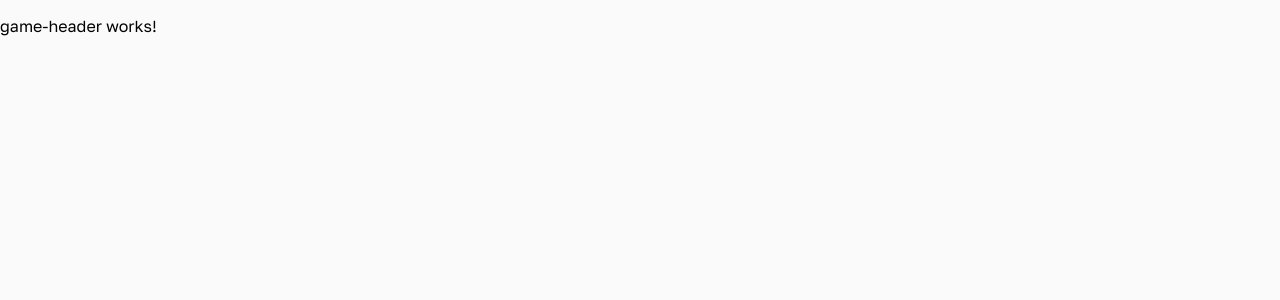
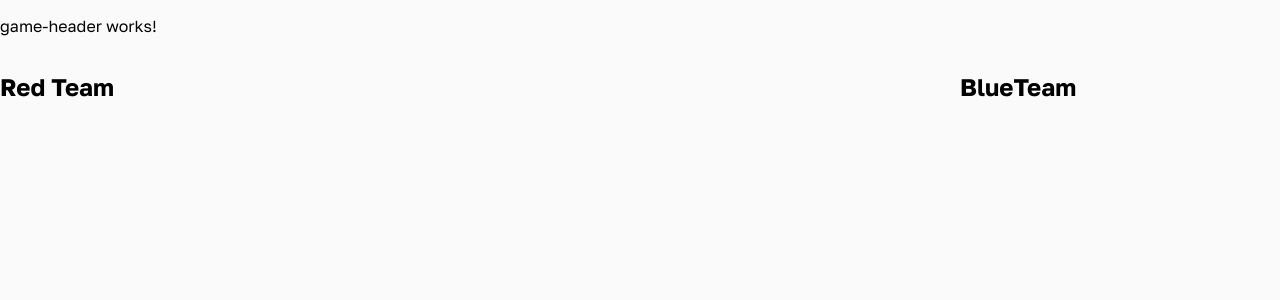
Before and after one commit to ariqfraser/codenames-clone, an Angular app: page /play in a window 1280 px wide. Shown: the top 300 px of the page. Built offline with nearby package versions, Linux system fonts and the light colour scheme.

Commit message:
shuffle teams func

```diff
--- a/src/app/pages/game-page/game-page.component.html
+++ b/src/app/pages/game-page/game-page.component.html
@@ -1,8 +1,18 @@
 <app-game-header></app-game-header>
 <div class="layout">
-  <div></div>
+  <div class="team-wrapper">
+    <h2>Red Team</h2>
+    <span *ngFor="let name of redTeam">{{ name }}</span>
+  </div>
   <div class="board">
-    <app-card *ngFor="let word of words; let i = index;" [word]="word" [answer]="answers[i]"></app-card>
+    <app-card
+      *ngFor="let word of words; let i = index"
+      [word]="word"
+      [answer]="answers[i]"
+    ></app-card>
   </div>
-  <div></div>
+  <div class="team-wrapper">
+    <h2>BlueTeam</h2>
+    <span *ngFor="let name of blueTeam">{{ name }}</span>
+  </div>
 </div>
--- a/src/app/pages/game-page/game-page.component.ts
+++ b/src/app/pages/game-page/game-page.component.ts
@@ -1,3 +1,4 @@
+import { TeamManagerService } from './../../services/team-manager.service';
 import {
   GameManagerService,
   CardAnswer,
@@ -10,7 +11,9 @@ import { Component } from '@angular/core';
   styleUrls: ['./game-page.component.scss'],
 })
 export class GamePageComponent {
-  constructor(private gs: GameManagerService) {}
+  constructor(private gs: GameManagerService, private tm: TeamManagerService) {}
   words: string[] = this.gs.playWords;
   answers: CardAnswer[] = this.gs.answers;
+  redTeam = this.tm._redTeam;
+  blueTeam = this.tm._blueTeam;
 }
--- a/src/app/pages/lobby/lobby.component.ts
+++ b/src/app/pages/lobby/lobby.component.ts
@@ -29,6 +29,8 @@ export class LobbyComponent implements OnInit {
   }
 
   start() {
+    this.tm._blueTeam = this.blueTeamRef.nativeElement.value.split('\n');
+    this.tm._redTeam = this.redTeamRef.nativeElement.value.split('\n');
     this.gs.startGame();
     this.router.navigate(['/play']);
   }
```
